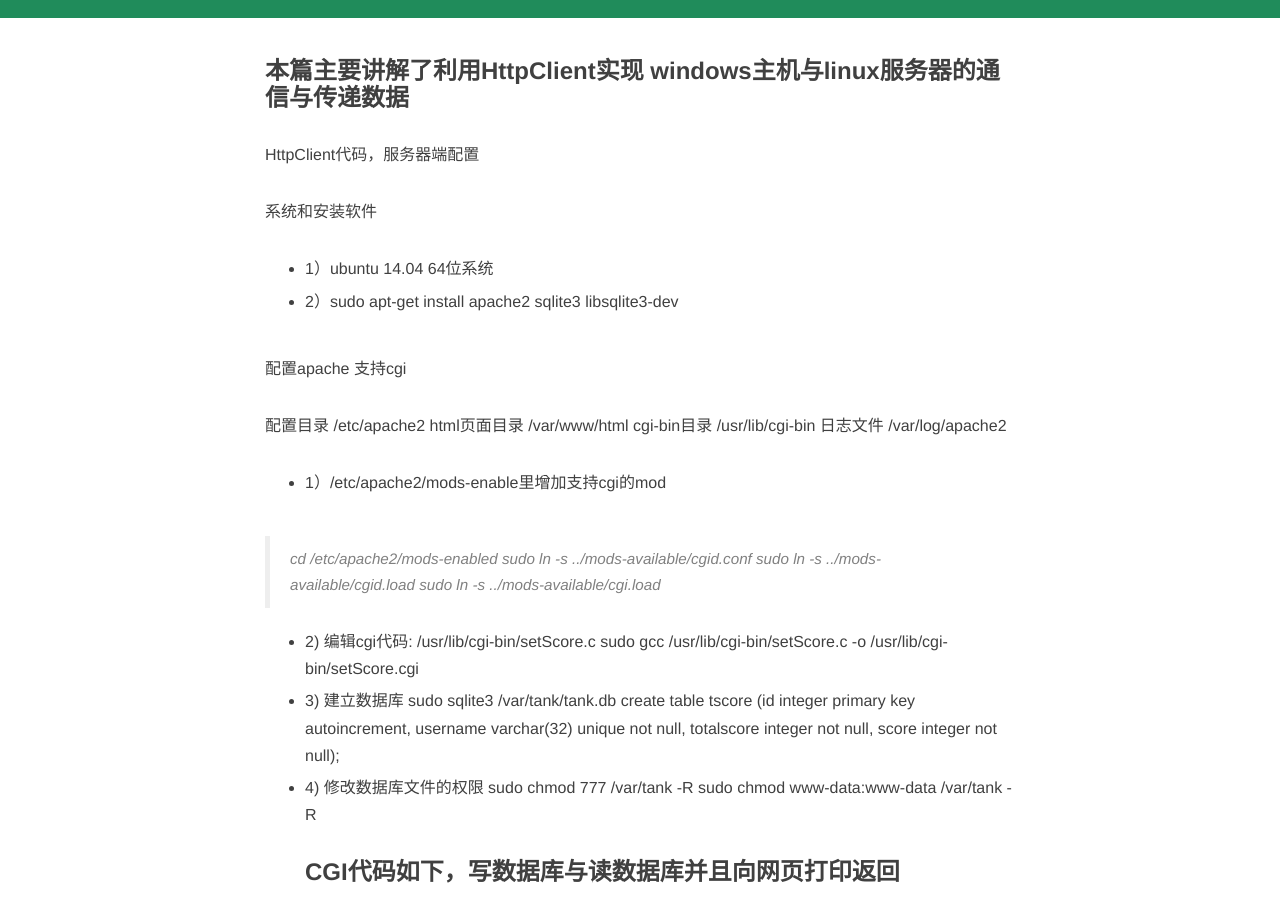
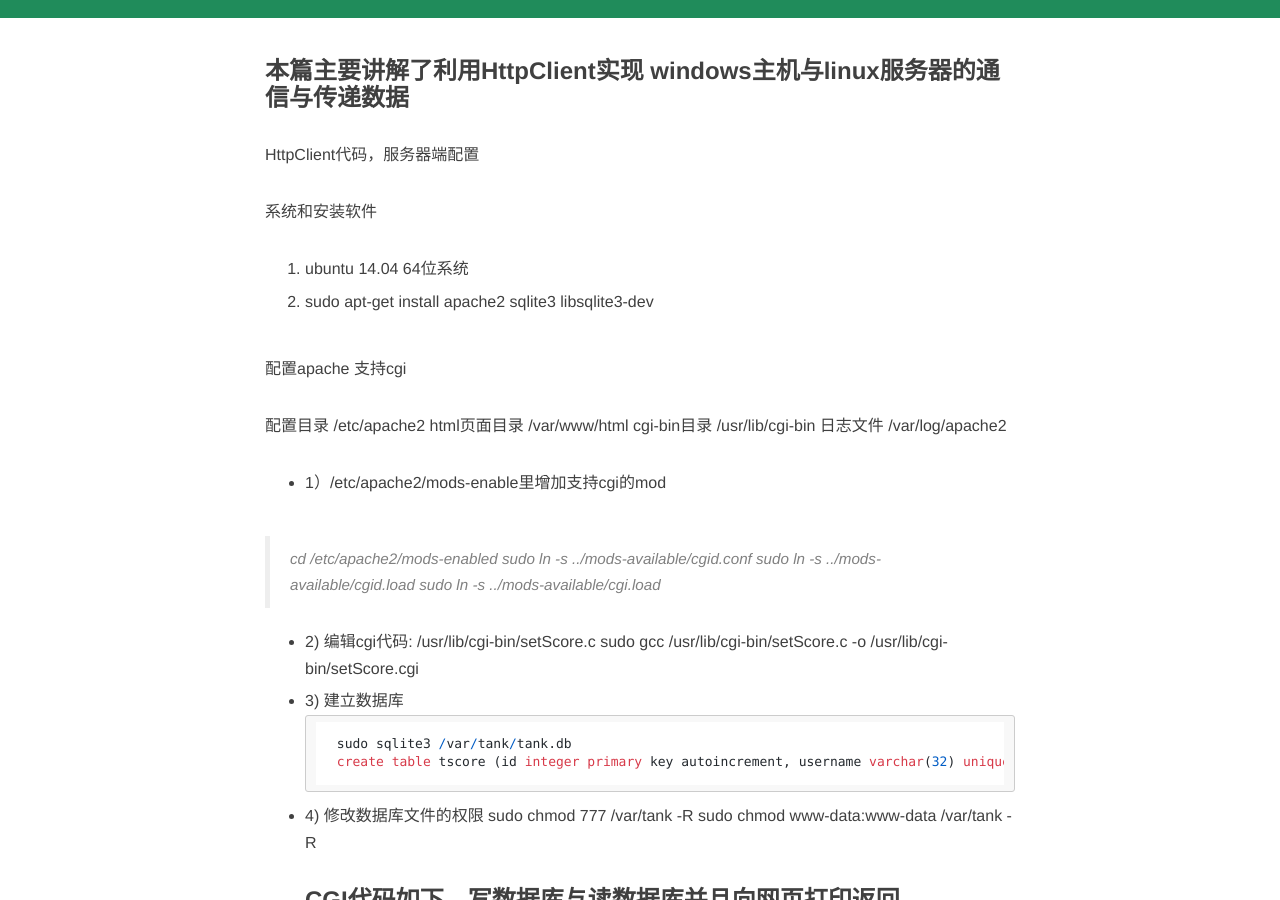
Before and after one commit to whuhan2013/whuhan2013.github.io, a Jekyll site: the page built from _posts/2016-03-02-linux-httpclient-windows.md, in a window 1280 px wide and 900 px high, scrolled down 471 px. Built offline with Jekyll 4.4.1, drawn with Linux system fonts in a browser that asks for light colours; nearby versions of some CDN libraries; comment, search, counter and statistics services are not loaded.

Commit message:
Update 2016-03-02-linux-httpclient-windows.md

````diff
--- a/_posts/2016-03-02-linux-httpclient-windows.md
+++ b/_posts/2016-03-02-linux-httpclient-windows.md
@@ -11,9 +11,9 @@
 HttpClient代码，服务器端配置
 
 系统和安装软件
-- 1）ubuntu 14.04 64位系统
+1. ubuntu 14.04 64位系统
 
-- 2）sudo apt-get install apache2 sqlite3 libsqlite3-dev
+2. sudo apt-get install apache2 sqlite3 libsqlite3-dev
 
 
 配置apache 支持cgi
@@ -35,9 +35,10 @@
    sudo gcc /usr/lib/cgi-bin/setScore.c -o /usr/lib/cgi-bin/setScore.cgi
 
 - 3) 建立数据库
+```
    sudo sqlite3 /var/tank/tank.db
    create table tscore (id integer primary key autoincrement, username varchar(32) unique not null, totalscore integer not null, score integer not null);
-
+```
 - 4) 修改数据库文件的权限
    sudo chmod 777 /var/tank -R
    sudo chmod www-data:www-data /var/tank -R
````
